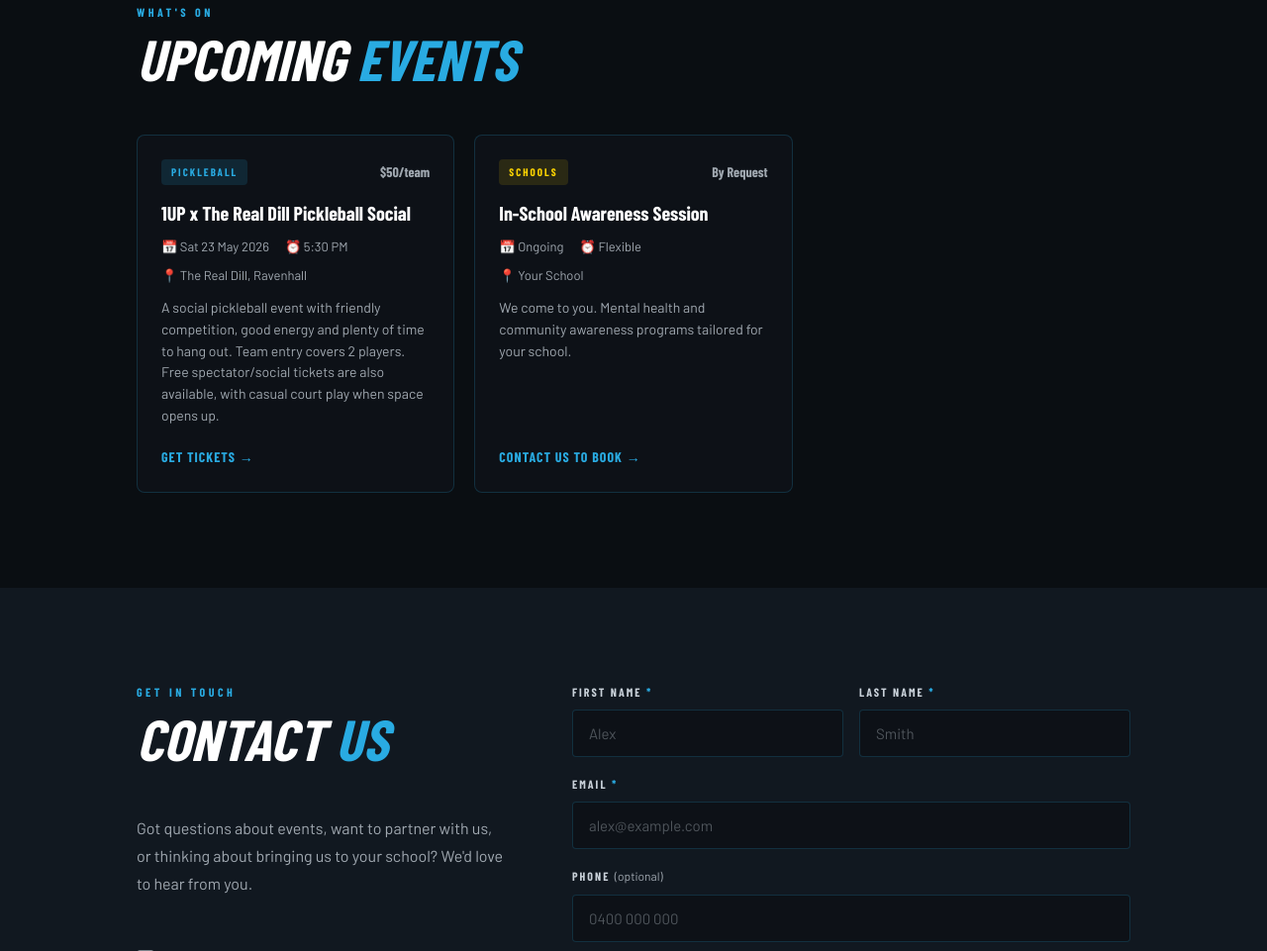
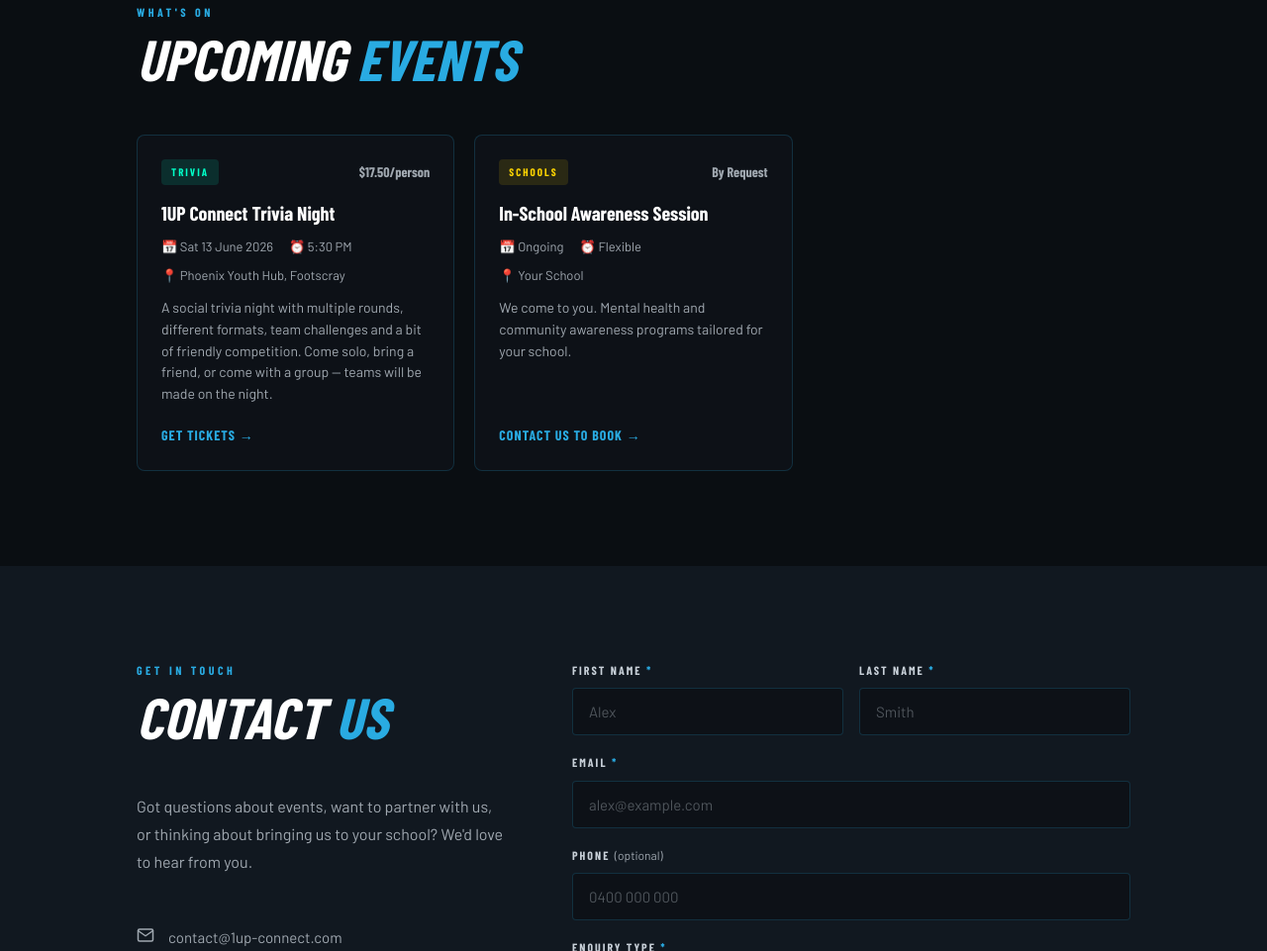
Before and after one commit to 1up-connect/1up-connect-WEBSITE, a website: page public/index.html in a window 1280 px wide. Shown: the part 1980-2941 px from the top of the page at 99% size. Drawn offline with nearby package versions, Linux system fonts and the light colour scheme; a web font is replaced by a local one.

Commit message:
Replace Pickleball event with Trivia Night

```diff
--- a/public/index.html
+++ b/public/index.html
@@ -132,19 +132,19 @@
         <h2 id="events-heading" class="section-title">Upcoming <span>Events</span></h2>
         <div class="events-grid">
 
-          <article class="event-card fade-up" aria-label="1UP x The Real Dill Pickleball Social">
+          <article class="event-card fade-up" aria-label="1UP Connect Trivia Night">
             <div class="event-header">
-              <span class="event-tag tag-sport">Pickleball</span>
-              <span class="event-price">$50/team</span>
+              <span class="event-tag tag-social">Trivia</span>
+              <span class="event-price">$17.50/person</span>
             </div>
-            <h3 class="event-title">1UP x The Real Dill Pickleball Social</h3>
+            <h3 class="event-title">1UP Connect Trivia Night</h3>
             <div class="event-meta">
-              <span class="meta-item"><span aria-hidden="true">&#x1F4C5;</span> Sat 23 May 2026</span>
+              <span class="meta-item"><span aria-hidden="true">&#x1F4C5;</span> Sat 13 June 2026</span>
               <span class="meta-item"><span aria-hidden="true">&#x23F0;</span> 5:30 PM</span>
             </div>
-            <p class="event-location"><span aria-hidden="true">&#x1F4CD;</span> The Real Dill, Ravenhall</p>
-            <p class="event-desc">A social pickleball event with friendly competition, good energy and plenty of time to hang out. Team entry covers 2 players. Free spectator/social tickets are also available, with casual court play when space opens up.</p>
-            <a href="https://www.eventbrite.com.au/e/1up-x-the-real-dill-pickleball-event-tickets-1987745409027" class="btn-event" target="_blank" rel="noopener noreferrer">Get Tickets &#x2192;</a>
+            <p class="event-location"><span aria-hidden="true">&#x1F4CD;</span> Phoenix Youth Hub, Footscray</p>
+            <p class="event-desc">A social trivia night with multiple rounds, different formats, team challenges and a bit of friendly competition. Come solo, bring a friend, or come with a group — teams will be made on the night.</p>
+            <a href="https://www.eventbrite.com.au/e/1up-connect-trivia-night-tickets-1990732581741?aff=oddtdtcreator" class="btn-event" target="_blank" rel="noopener noreferrer">Get Tickets &#x2192;</a>
           </article>
 
           <article class="event-card fade-up" aria-label="In-School Awareness Session">
```
